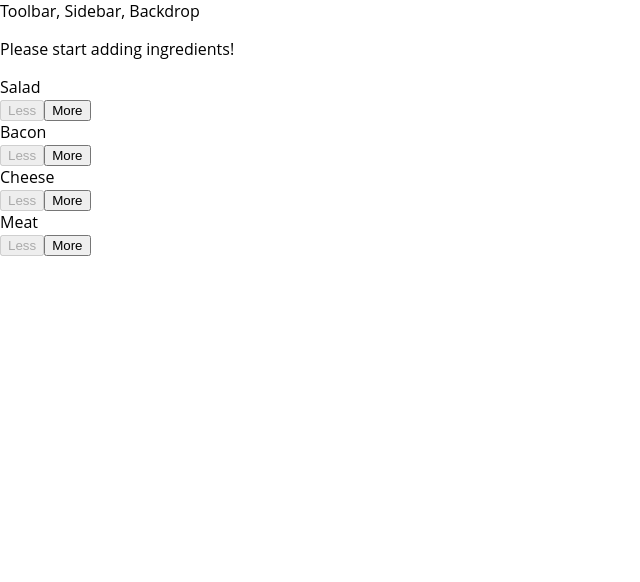
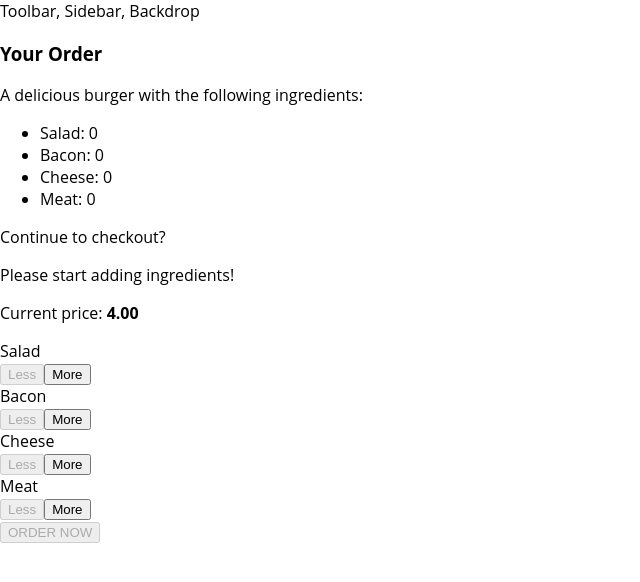
Before and after one commit to alxmetel/react-burger-builder, a React app: page / in a window 1280 px wide. Shown: the top 582 px of the page, without its empty margins (0-640 px from the left). Built offline with nearby package versions, Linux system fonts and the light colour scheme; the HTML template or start-up script is replaced by a standard one.

Commit message:
164. Creating the Order Summary Modal

```diff
--- a/src/components/Burger/BuildControls/BuildControls.css
+++ b/src/components/Burger/BuildControls/BuildControls.css
@@ -8,3 +8,44 @@
   margin: auto;
   padding: 10px 0;
 }
+
+.OrderButton {
+  background-color: #DAD735;
+  outline: none;
+  cursor: pointer;
+  border: 1px solid #966909;
+  color: #966909;
+  font-family: inherit;
+  font-size: 1.2em;
+  padding: 15px 30px;
+  box-shadow: 2px 2px 2px #966909;
+}
+
+.OrderButton:hover, .OrderButton:active {
+  background-color: #A0DB41;
+  border: 1px solid #966909;
+  color: #966909;
+}
+
+.OrderButton:disabled {
+  background-color: #C7C6C6;
+  cursor: not-allowed;
+  border: 1px solid #ccc;
+  color: #888888;
+}
+
+.OrderButton:not(:disabled) {
+  animation: enable 0.3s linear;
+}
+
+@keyframes enable {
+  0% {
+      transform: scale(1);
+  }
+  60% {
+      transform: scale(1.1);
+  }
+  100% {
+      transform: scale(1);
+  }
+}
--- a/src/components/Burger/BuildControls/BuildControls.js
+++ b/src/components/Burger/BuildControls/BuildControls.js
@@ -12,6 +12,7 @@
 
 const buildControls = props => (
   <div className={classes.BuildControls}>
+    <p>Current price: <strong>{props.price.toFixed(2)}</strong></p>
     {controls.map(ctrl => (
       <BuildControl
         key={ctrl.label}
@@ -21,6 +22,9 @@
         disabled={props.disabled[ctrl.type]}
       />
     ))}
+    <button
+      className={classes.OrderButton}
+      disabled={!props.purchasable}>ORDER NOW</button>
   </div>
 );
 
--- /dev/null
+++ b/src/components/Burger/OrderSummary/OrderSummary.js
@@ -0,0 +1,25 @@
+import React from 'react';
+
+import Aux from '../../../hoc/Auxiliary'
+
+const orderSummary = props => {
+  const ingredientSummary = Object.keys(props.ingredients)
+    .map(igKey => {
+      return (
+        <li key={igKey}>
+          <span style={{textTransform: 'capitalize'}}>{igKey}</span>: {props.ingredients[igKey]}
+        </li>)
+    })
+  return(
+    <Aux>
+      <h3>Your Order</h3>
+      <p>A delicious burger with the following ingredients:</p>
+      <ul>
+        {ingredientSummary}
+      </ul>
+      <p>Continue to checkout?</p>
+    </Aux>
+  )
+}
+
+export default orderSummary;
--- /dev/null
+++ b/src/components/UI/Modal/Modal.css
@@ -0,0 +1,20 @@
+.Modal {
+  position: fixed;
+  z-index: 500;
+  background-color: white;
+  width: 70%;
+  border: 1px solid #ccc;
+  box-shadow: 1px 1px 1px black;
+  padding: 16px;
+  left: 15%;
+  top: 30%;
+  box-sizing: border-box;
+  transition: all 0.3s ease-out;
+}
+
+@media (min-width: 600px) {
+  .Modal {
+      width: 500px;
+      left: calc(50% - 250px);
+  }
+}
--- /dev/null
+++ b/src/components/UI/Modal/Modal.js
@@ -0,0 +1,10 @@
+import React from 'react';
+import classes from './Modal.css';
+
+const modal = props => (
+  <div className={classes.Modal}>
+    {props.children}
+  </div>
+);
+
+export default modal;
--- a/src/containers/BurgerBuilder/BurgerBuilder.js
+++ b/src/containers/BurgerBuilder/BurgerBuilder.js
@@ -3,6 +3,8 @@
 import Aux from '../../hoc/Auxiliary';
 import Burger from '../../components/Burger/Burger';
 import BuildControls from '../../components/Burger/BuildControls/BuildControls';
+import Modal from '../../components/UI/Modal/Modal';
+import OrderSummary from '../../components/Burger/OrderSummary/OrderSummary';
 
 const INGREDIENT_PRICES = {
   salad: 0.5,
@@ -26,7 +28,19 @@
       cheese: 0,
       meat: 0
     },
-    totalPrice: 4
+    totalPrice: 4,
+    purchasable: false
+  }
+
+  updatePurchaseState (ingredients) {
+    const sum = Object.keys(ingredients)
+      .map(igKey => {
+        return ingredients[igKey]
+      })
+      .reduce((sum, el) => {
+        return sum + el;
+      }, 0)
+    this.setState({purchasable: sum > 0})
   }
 
   addIngredientHandler = (type) => {
@@ -43,6 +57,7 @@
       ingredients: updatedIngredients,
       totalPrice: newPrice
     });
+    this.updatePurchaseState(updatedIngredients);
   }
 
   removeIngredientHAndler = (type) => {
@@ -62,6 +77,7 @@
       ingredients: updatedIngredients,
       totalPrice: newPrice
     });
+    this.updatePurchaseState(updatedIngredients);
   }
 
   render() {
@@ -73,11 +89,16 @@
     }
     return (
       <Aux>
+        <Modal>
+          <OrderSummary ingredients={this.state.ingredients} />
+        </Modal>
         <Burger ingredients={this.state.ingredients} />
         <BuildControls
           ingredientAdded={this.addIngredientHandler}
           ingredientRemoved={this.removeIngredientHAndler}
           disabled={disabledInfo}
+          purchasable={this.state.purchasable}
+          price={this.state.totalPrice}
         />
       </Aux>
     );
```
Also changed, not shown: src/components/UI/Backdrop/Backdrop.js (added).
